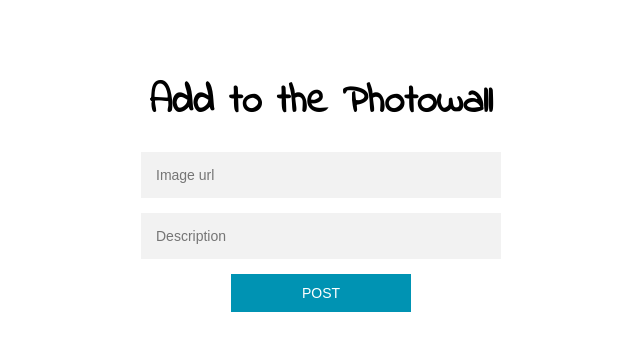
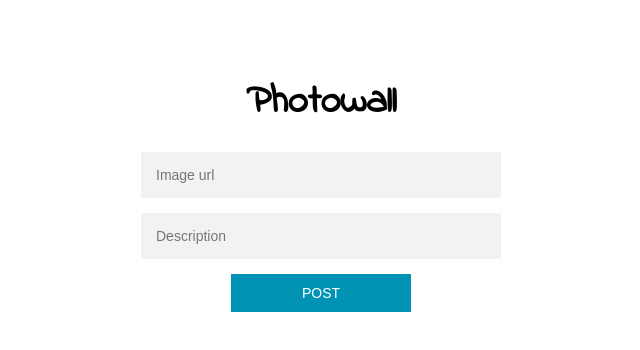
Before and after one commit to thisispayam/photowall, a React (Create React App) app: page /AddPhoto in a window 1280 px wide. Shown: the top 350 px of the page, without its empty margins (319-959 px from the left). Built offline with nearby package versions, Linux system fonts and the light colour scheme.

Commit message:
Revert "Adding more pictures"
This reverts commit 84364e2e45a0a3b2ef3dab2cf34fb6acbd208885.

```diff
--- a/src/Components/AddPhoto.js
+++ b/src/Components/AddPhoto.js
@@ -24,7 +24,7 @@ class AddPhoto extends Component {
         return (
 
             <div className="form">
-                <h1>Add to the Photowall</h1>
+                <h1>Photowall</h1>
                 <form onSubmit={this.handleSubmit}>
                     <input type="text" placeholder="Image url" name="link"/>
                     <input type="text" placeholder="Description" name="description"/>
--- a/src/Components/App.js
+++ b/src/Components/App.js
@@ -30,30 +30,6 @@ class App extends Component {
           id: 4,
           description: "Mr. Lizard",
           imageUrl: "https://payam.ca/img/portfolio/photo/8.jpg"
-        }, {
-          id: 5,
-          description: "Kimono Exhibition!",
-          imageUrl: "https://payam.ca/img/portfolio/photo/9.jpg"
-        }, {
-          id: 6,
-          description: "Sand Riding!",
-          imageUrl: "https://payam.ca/img/portfolio/photo/10.jpg"
-        }, {
-          id: 7,
-          description: "Praying Kids!",
-          imageUrl: "https://payam.ca/img/portfolio/photo/1.jpg"
-        }, {
-          id: 8,
-          description: "Stonehenge!",
-          imageUrl: "https://payam.ca/img/portfolio/photo/11.jpg"
-        }, {
-          id: 9,
-          description: "Venice!",
-          imageUrl: "https://payam.ca/img/portfolio/photo/12.jpg"
-        }, {
-          id: 10,
-          description: "Towers!",
-          imageUrl: "https://payam.ca/img/portfolio/photo/4.jpg"
         }]
     }
     this.removePhoto = this.removePhoto.bind(this);
```
